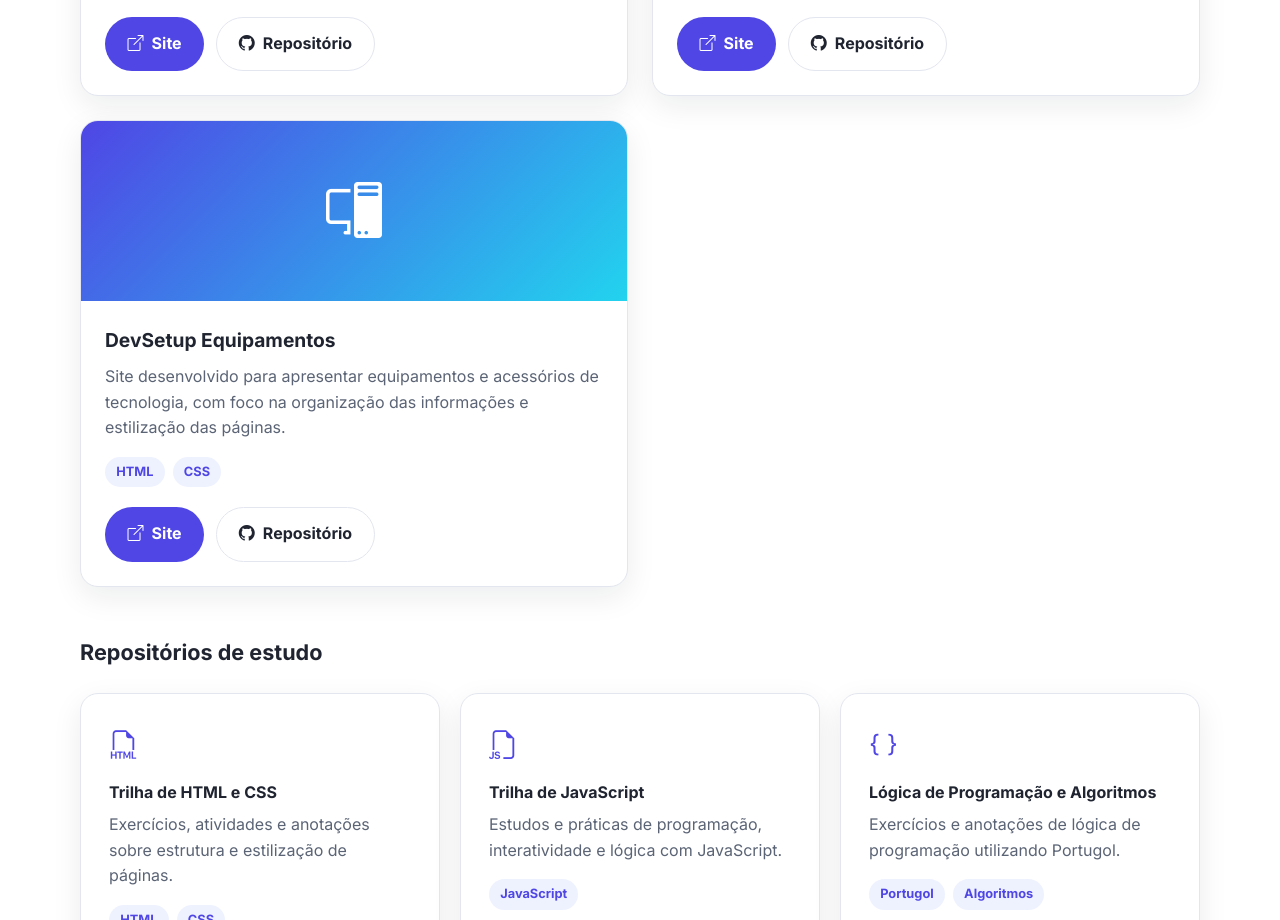
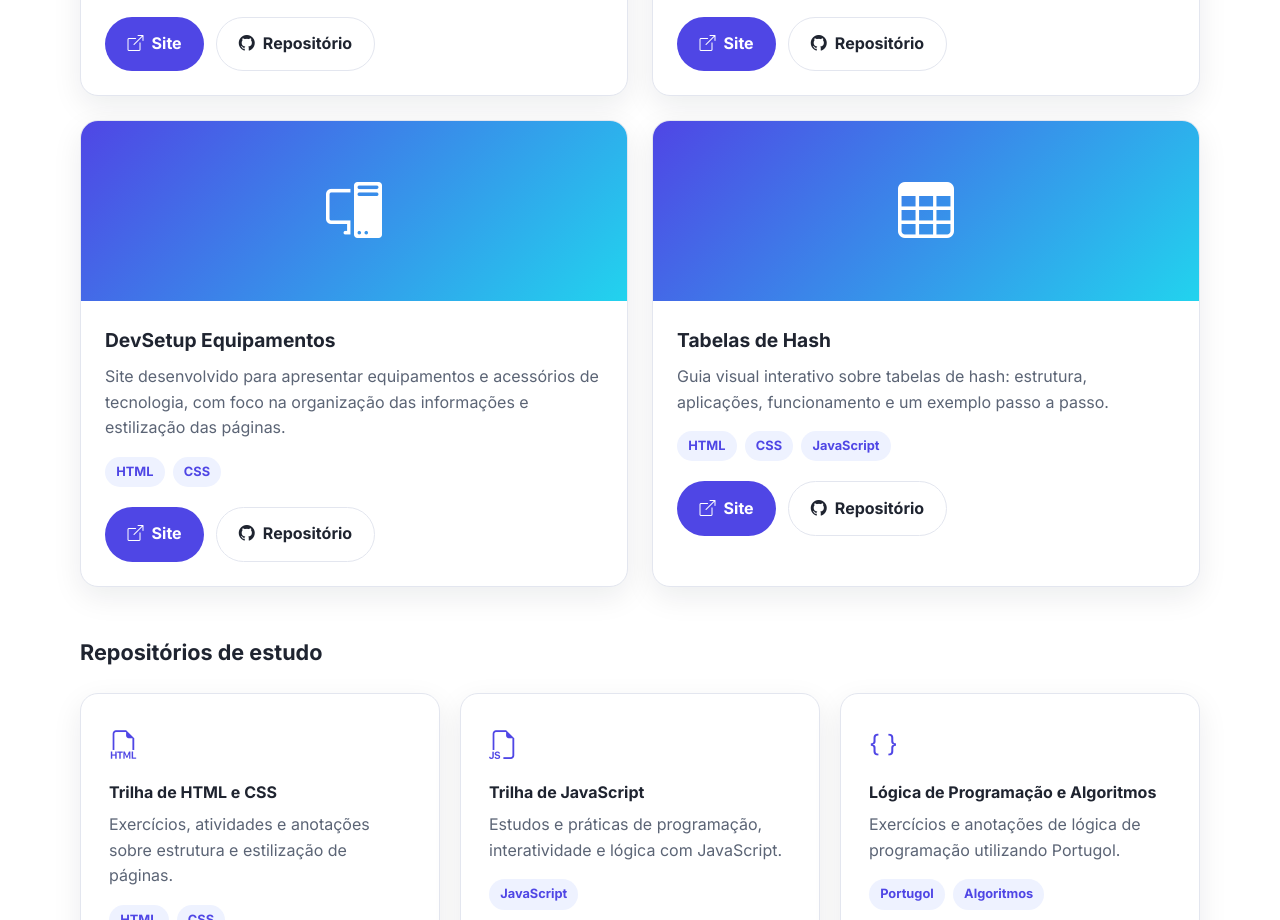
Before and after one commit to patinho-fofo-paulo/portiforio, a plain HTML site: page index.html in a window 1280 px wide. Shown: the part 3113-4033 px from the top of the page. Drawn offline with nearby package versions, Linux system fonts and the light colour scheme.

Commit message:
Adiciona projeto Tabelas de Hash e corrige link de download do curriculo

```diff
--- a/index.html
+++ b/index.html
@@ -64,7 +64,9 @@
           </p>
 
           <div class="hero-botoes">
-            <a href="curriculo.pdf" download class="botao botao-primario">
+            <a href="portiforio-Paulo-Vitor/CURRICULO.pdf"
+               download="Curriculo-Paulo-Vitor.pdf"
+               class="botao botao-primario">
               <i class="bi bi-download" aria-hidden="true"></i>
               Baixar meu CV
             </a>
@@ -321,6 +323,44 @@
             </div>
           </article>
 
+          <!-- Projeto 4 -->
+          <article class="card projeto-card revelar">
+            <div class="projeto-preview">
+              <i class="bi bi-table"></i>
+            </div>
+
+            <div class="projeto-conteudo">
+              <h4>Tabelas de Hash</h4>
+
+              <p>
+                Guia visual interativo sobre tabelas de hash: estrutura, aplicações,
+                funcionamento e um exemplo passo a passo.
+              </p>
+
+              <div class="tags">
+                <span class="tag">HTML</span>
+                <span class="tag">CSS</span>
+                <span class="tag">JavaScript</span>
+              </div>
+
+              <div class="projeto-botoes">
+                <a href="https://patinho-fofo-paulo.github.io/tabelas-hash/"
+                   target="_blank" rel="noopener noreferrer"
+                   class="botao botao-primario">
+                  <i class="bi bi-box-arrow-up-right"></i>
+                  Site
+                </a>
+
+                <a href="https://github.com/patinho-fofo-paulo/tabelas-hash.git"
+                   target="_blank" rel="noopener noreferrer"
+                   class="botao botao-secundario">
+                  <i class="bi bi-github"></i>
+                  Repositório
+                </a>
+              </div>
+            </div>
+          </article>
+
         </div>
 
         <!-- Repositórios de estudo -->
```
